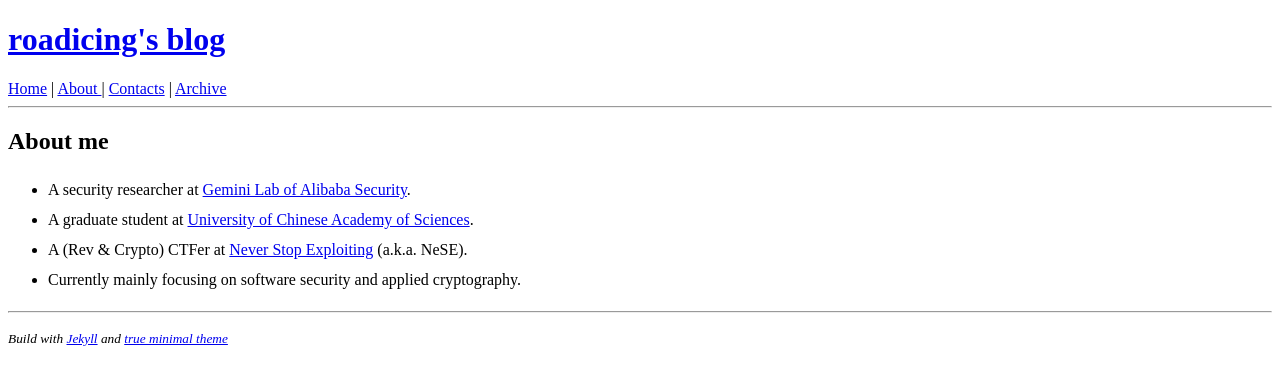
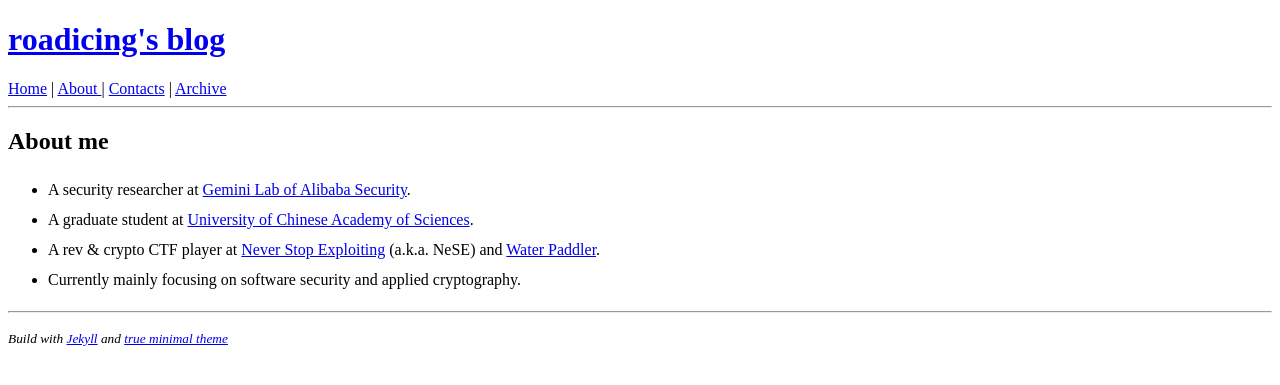
Before and after one commit to Roadicing/Roadicing.github.io, a Jekyll site: the page built from about/index.md, in a window 1280 px wide. Shown: the top 385 px of the page. Built offline with Jekyll 4.4.1, drawn with Linux system fonts in a browser that asks for light colours; our own code applies the rules of GitHub Pages for plain Markdown files.

Commit message:
Update index.md

```diff
--- a/about/index.md
+++ b/about/index.md
@@ -5,5 +5,5 @@ layout: default
 
 - A security researcher at [Gemini Lab of Alibaba Security](https://alibaba-gemini-lab.github.io/docs/about/).
 - A graduate student at [University of Chinese Academy of Sciences](https://www.ucas.ac.cn).
-- A (Rev & Crypto) CTFer at [Never Stop Exploiting](https://ctftime.org/team/13575) (a.k.a. NeSE).
+- A rev & crypto CTF player at [Never Stop Exploiting](https://ctftime.org/team/13575) (a.k.a. NeSE) and [Water Paddler](https://ctftime.org/team/155019/).
 - Currently mainly focusing on software security and applied cryptography.
```
